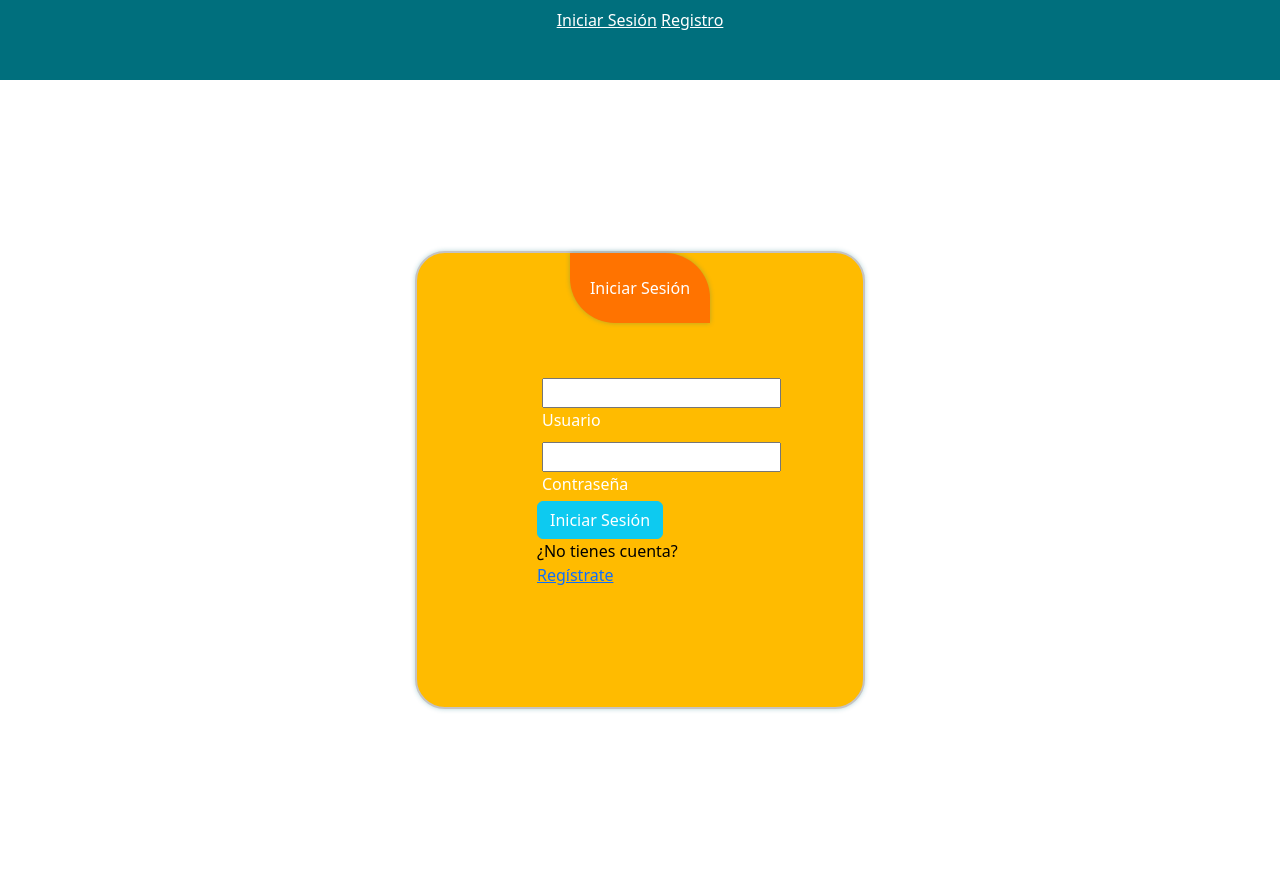
After one commit to joaxo30/proyecto_de_titulo, a Django app: page /login/ in a window 1280 px wide. The commit adds this page. Run offline with Django 5.2, Linux system fonts and the light colour scheme.

Commit message:
Add files via upload

```diff
--- a/proyecto/proyecto/settings.py
+++ b/proyecto/proyecto/settings.py
@@ -76,9 +76,9 @@ WSGI_APPLICATION = 'proyecto.wsgi.application'
 DATABASES = {
     'default': {
         'ENGINE': 'django.db.backends.mysql',
-        'NAME': 'proyectoapp',
+        'NAME': 'proyecto',
         'USER': 'root',
-        'PASSWORD': '0503',
+        'PASSWORD': 'root',
         'HOST': 'localhost',
         'PORT': '3306',
     }
--- a/proyecto/proyecto/urls.py
+++ b/proyecto/proyecto/urls.py
@@ -18,6 +18,8 @@ from django.urls import path
 from proyectoAPP import views
 
 urlpatterns = [
-    path('catalogo/', views.Compra, name='catalogo'),
-    path('registro/', views.resgistrarCliente, name='registro'),
+    path('', views.inicio, name='inicio'),
+    path('login/', views.login_view, name='login'),
+    path('registro/', views.registrarCliente, name='registro'),
+    path('logout/', views.salir, name='logout'),
 ]
--- a/proyecto/proyectoAPP/models.py
+++ b/proyecto/proyectoAPP/models.py
@@ -2,9 +2,9 @@ from django.db import models
 
 # Create your models here.
 class Registro(models.Model):
-    nombre =models.CharField(max_length=100)
-    apellido =models.CharField(max_length=100)
-    edad = models.PositiveIntegerField()
+    nombre = models.CharField(max_length=100)
+    apellido = models.CharField(max_length=100)
+    password = models.CharField(max_length=128)
     fecha_nacimiento = models.DateField()
     descripcion = models.TextField()
     imagen = models.ImageField(upload_to='imagenes/', null=True, blank=True)
--- a/proyecto/proyectoAPP/static/css/style.css
+++ b/proyecto/proyectoAPP/static/css/style.css
@@ -1,7 +1,13 @@
+:root{
+    --primary-color: #c6c3c3;
+    --second-color: #ffffff;
+    --black-color: #000000;
+}
+
 body {
     margin: 0;
     font-family: Arial, sans-serif;
-    background-color: #008b9a;
+    background-color: #f4f6f8;
     display: flex;
     flex-direction: column;
     align-items: center;
@@ -16,7 +22,7 @@ body {
 
 
 .formulario {
-    background: #e0f5f7;
+    background-color: hwb(44 0% 0%);
     padding: 30px 40px;
     border-radius: 12px;
     width: 450px;
@@ -26,6 +32,17 @@ body {
     box-shadow: 0 4px 10px rgba(0,0,0,0.1);
 }
 
+header {
+    background-color: #006f7d;
+    width: 100%;
+    height: 80px;
+
+    }
+header nav a {
+    color: #ffffff;
+    font-weight: 500;
+    transition: 0.3s;
+}
 
 .formulario label {
     text-align: right;
@@ -43,7 +60,9 @@ body {
     width: 100%;
 }
 
-
+.header{
+    background-color: #008b9a;
+}
 .formulario h2 {
     grid-column: span 2;
     margin-top: 20px;
@@ -72,3 +91,49 @@ body {
 .formulario button:hover {
     background-color: #006f7d;
 }
+
+.wrapped {
+    width: 100%;
+    display: flex;
+    justify-content: center;
+    align-items: center;
+    min-height: 100vh;
+
+
+}
+
+.login_box {
+    position: relative;
+    background-color: hwb(44 0% 0%);
+    width: 450px;
+    backdrop-filter: blur(25px);
+    border: 2px solid var(--primary-color);
+    padding: 7.5em;
+    color: var(--second-color);
+    box-shadow: 0 0 5px rgba(0,111,125,0.3);
+    border-radius: 30px;
+}
+
+.login_header{
+    position: absolute;
+    top: 0;
+    left: 50%;
+    color: var(--second-color);
+    transform: translateX(-50%);
+    display: flex;
+    align-items: center;
+    justify-content: center;
+    width: 140px;
+    height: 70px;
+    background-color:rgb(255, 115, 0);
+    border-radius: 0px 45px ;
+    box-shadow: 0 0 5px rgba(0,111,125,0.3);
+
+}
+.box {
+    padding: 5px;
+}
+
+.registro{
+    color: #000000;
+}
--- /dev/null
+++ b/proyecto/proyectoAPP/templates/login.html
@@ -0,0 +1,71 @@
+{% load static %}
+<!DOCTYPE html>
+<html lang="en">
+<head>
+    <meta charset="UTF-8">
+    <meta name="viewport" content="width=device-width, initial-scale=1.0">
+    <link rel="stylesheet" href="{% static 'css/style.css' %}">
+
+    <link href="https://cdn.jsdelivr.net/npm/bootstrap@5.3.7/dist/css/bootstrap.min.css" rel="stylesheet" integrity="sha384-LN+7fdVzj6u52u30Kp6M/trliBMCMKTyK833zpbD+pXdCLuTusPj697FH4R/5mcr" crossorigin="anonymous">
+    <script src="https://cdn.jsdelivr.net/npm/@popperjs/core@2.11.8/dist/umd/popper.min.js" integrity="sha384-I7E8VVD/ismYTF4hNIPjVp/Zjvgyol6VFvRkX/vR+Vc4jQkC+hVqc2pM8ODewa9r" crossorigin="anonymous"></script>
+    <script src="https://cdn.jsdelivr.net/npm/bootstrap@5.3.7/dist/js/bootstrap.min.js" integrity="sha384-7qAoOXltbVP82dhxHAUje59V5r2YsVfBafyUDxEdApLPmcdhBPg1DKg1ERo0BZlK" crossorigin="anonymous"></script>
+    <title>Login</title>
+</head>
+<body>
+	<header>
+        <div class="navbar">
+            <a href="{% url 'registro' %}">
+            </a>
+            <nav>
+                <a href="{% url 'login' %}">Iniciar Sesión</a>
+                <a href="{% url 'registro' %}">Registro</a>
+            </nav>
+            <a href="#" class="hamb">
+                <i class="fa-solid fa-bars"></i>
+            </a>
+        </div>
+	</header>
+
+    <div class="wrapped">
+        <div class="login_box">
+            <div class="login_header">
+                <span>Iniciar Sesión</span>
+            </div>
+            {% if messages %}
+                <div>
+                    {% for message in messages %}
+                        <div class="alert alert-{{ message.tags }}">
+                            {{ message }}
+                        </div>
+                    {% endfor %}
+                </div>
+            {% endif %}
+
+            <form method="POST">
+                {% csrf_token %}
+                <div class="box">
+                    <input type="text" id="nombre" name="nombre" class="input-field" required>
+                    <label for="nombre" class="label">Usuario</label>
+                </div>
+
+                <div class="box">
+                    <input type="password" id="password" name="password" class="input-field" required>
+                    <label for="password" class="label">Contraseña</label>
+                </div>
+
+                <div class="">
+                    <button type="submit" class="btn btn-info text-white">Iniciar Sesión</button>
+                </div>
+            </form>
+
+            <div class="registro">
+                <span>¿No tienes cuenta? <a href="{% url 'registro' %}">Regístrate</a> </span>
+            </div>
+        </div>
+    </div>
+
+    <footer class="">
+
+    </footer>
+</body>
+</html>
--- a/proyecto/proyectoAPP/views.py
+++ b/proyecto/proyectoAPP/views.py
@@ -1,28 +1,58 @@
 from django.shortcuts import render, redirect
+from django.contrib import messages
+from django.contrib.auth.hashers import make_password
+from django.contrib.auth.hashers import check_password
 from .models import Registro
 
-def Compra(request):
-    return render(request, 'catalogo.html')
+def inicio(request):
+    return render(request, 'inicio.html', {
+        'usuario_nombre': request.session.get('usuario_nombre')
+    })
+
+def login_view(request):
+    if request.method == 'POST':
+        nombre = request.POST.get('nombre')
+        password = request.POST.get('password')
+
+        try:
+            usuario = Registro.objects.get(nombre=nombre)
+            if check_password(password, usuario.password):
+                request.session['usuario_id'] = usuario.id
+                request.session['usuario_nombre'] = usuario.nombre
+                return redirect('inicio')
+            else:
+                messages.error(request, "Contraseña incorrecta")
+        except Registro.DoesNotExist:
+            messages.error(request, "El usuario no existe")
+
+    return render(request, 'login.html')
 
 
-def resgistrarCliente(request):
+def salir(request):
+    request.session.flush()
+    messages.success(request, "Sesión cerrada correctamente")
+    return redirect('login')
+
+def registrarCliente(request):
     if request.method == 'POST':
         nombre = request.POST.get('nombre')
         apellido = request.POST.get('apellido')
-        edad = request.POST.get('edad')
+        password = request.POST.get('password')
         fecha = request.POST.get('fecha')
         descripcion = request.POST.get('descripcion')
         imagen = request.FILES.get('imagen')
 
+        password_encriptada = make_password(password)
+
         registro = Registro(
             nombre=nombre,
             apellido=apellido,
-            edad=edad,
+            password=password_encriptada,
             fecha_nacimiento=fecha,
             descripcion=descripcion,
             imagen=imagen
         )
         registro.save()
-        return redirect('catalogo')
+        return redirect('login')
 
     return render(request, 'registro.html')
```
Also changed, not shown: proyecto/proyectoAPP/templates/inicio.html (renamed from proyecto/proyectoAPP/templates/catalogo.html, +23 -14 lines), proyecto/proyectoAPP/templates/registro.html (+21 -24 lines), Documentacion y imagenes de prueba/Captura de pantalla 2025-08-29 184257.png (added), proyecto/proyectoAPP/migrations/0002_remove_registro_edad_registro_password.py (added), proyecto/proyectoAPP/static/img/market.jpg (added), 2 other files.
